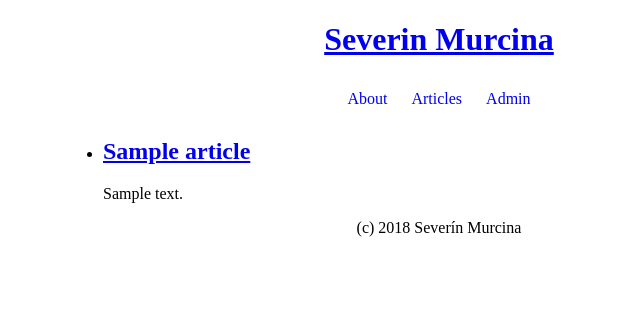
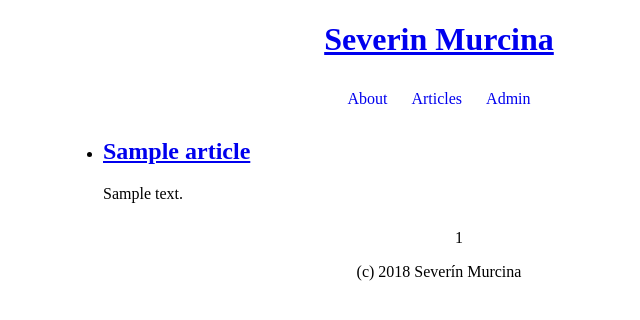
Before and after one commit to okoberie/flask_project, a Python web app: template mdblog/templates/mod_blog/articles.jinja in a window 1280 px wide. Shown: the top 320 px of the page, without its empty margins (201-841 px from the left). Run offline with Jinja, Linux system fonts and the light colour scheme; the template is opened without the code that fills it: most values are stand-ins (such as "Sample title", 1, 10 or a date in 2020).

Commit message:
adds pagination

```diff
--- a/mdblog/static/css/main.css
+++ b/mdblog/static/css/main.css
@@ -60,3 +60,13 @@ header {
 footer {
 	text-align: center;
 }
+
+.paginate {
+	text-align: center;
+}
+
+.paginate li {
+	padding-top: 10px;
+	text-align: center;
+	display: inline-block;
+}
--- a/mdblog/templates/mod_blog/articles.jinja
+++ b/mdblog/templates/mod_blog/articles.jinja
@@ -15,6 +15,31 @@
 			</li>
 		{% endfor %}
 		</ul>
+		<ul class="paginate">
+		{% if paginate.has_prev %}
+			<li>
+				<a href={{ url_for("blog.view_articles", page=paginate.prev_num) }}>prev</a>
+			</li>
+		{% endif %}
+
+		{% for page in paginate.iter_pages() %}
+			{% if page %}
+				{% if page != paginate.page %}
+					<li> <a href={{ url_for("blog.view_articles", page=page) }}> {{ page }}</a></li>
+				{% else %}
+					<li> {{ page }} </li>
+				{% endif %}
+			{% else %}
+				<li> ... </li>
+			{% endif %}
+		{% endfor %}
+
+		{% if paginate.has_next %}
+			<li>
+				<a href={{ url_for("blog.view_articles", page=paginate.nextnum) }}>next</a>
+			</li>
+		{% endif %}
+		</ul>
 	{% else %}
 		<p> No Articles :( </p>
 	{% endif %}
```
Also changed, not shown: mdblog/mod_blog/controller.py (+6 -2 lines).
